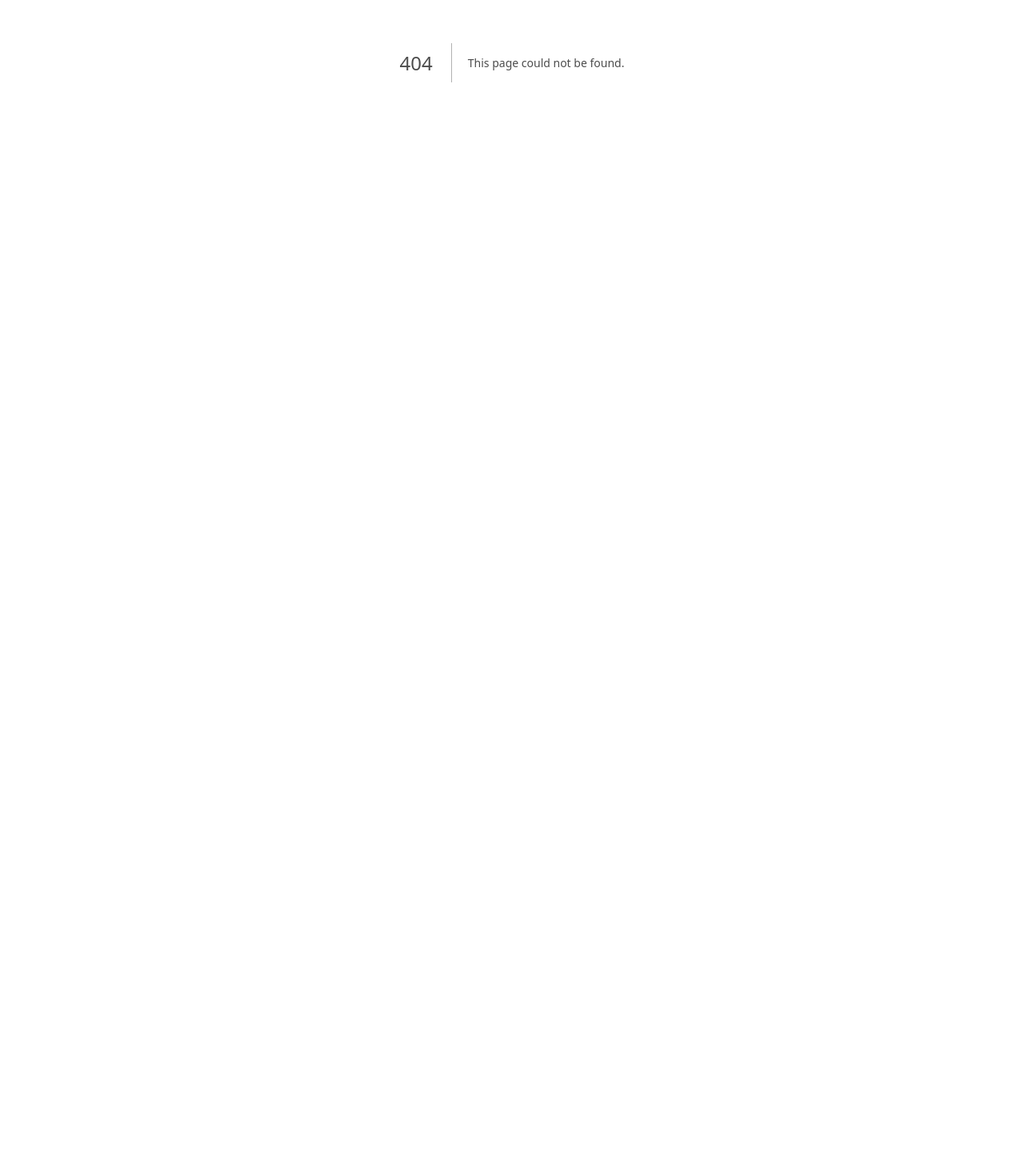
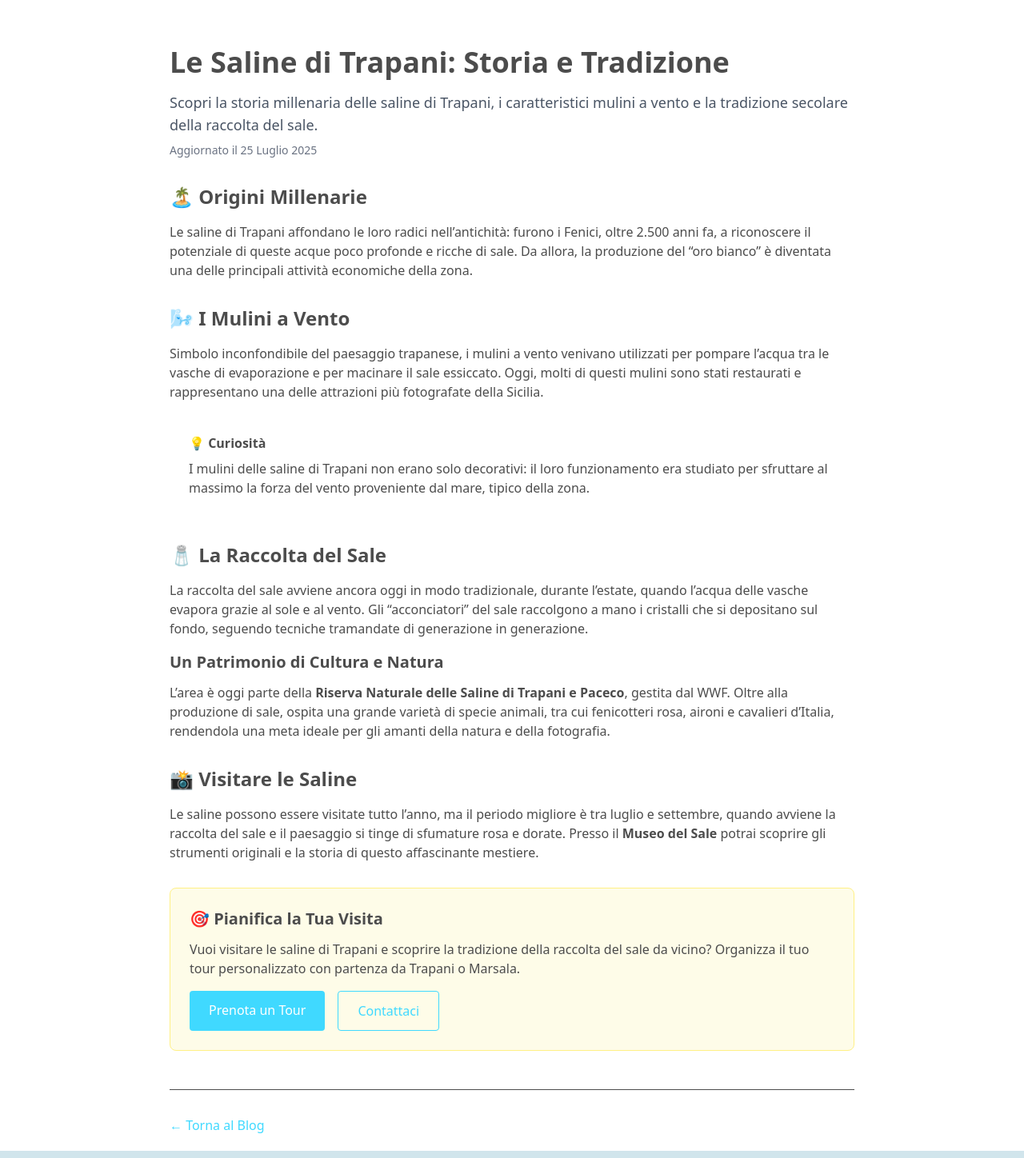
Before and after one commit to Elegion1/favignana-booking-next, a Next.js app: page /blog/saline-trapani-storia in a window 1280 px wide. Before the commit this address had no page. Shown: the part 322-1770 px from the top of the page at 80% size. Before the commit the page ends 800 px from the top, so only its background shows below. Built offline with nearby package versions, Linux system fonts and the light colour scheme.

Commit message:
agginta sezione blog

```diff
--- /dev/null
+++ b/src/app/blog/saline-trapani-storia/page.jsx
@@ -0,0 +1,98 @@
+import ClientLayout from "../../../components/ClientLayout";
+import Link from "next/link";
+
+export const metadata = {
+    title: "Le Saline di Trapani: Storia, Tradizione e Mulini a Vento",
+    description: "🌅 Scopri la storia millenaria delle saline di Trapani, tra mulini a vento, paesaggi mozzafiato e la tradizione della raccolta del sale. Una delle meraviglie naturali della Sicilia occidentale.",
+    keywords: "saline di trapani, storia saline, mulini a vento trapani, raccolta sale sicilia, riserva naturale saline trapani e paceco"
+};
+
+export default function SalineDiTrapaniStoria() {
+    return (
+        <ClientLayout>
+            <article className="container mx-auto mt-10 p-5 max-w-4xl">
+                <header className="mb-8">
+                    <h1 className="text-4xl font-bold mb-4">Le Saline di Trapani: Storia e Tradizione</h1>
+                    <p className="text-lg text-gray-600">
+                        Scopri la storia millenaria delle saline di Trapani, i caratteristici mulini a vento e la tradizione secolare della raccolta del sale.
+                    </p>
+                    <div className="text-sm text-gray-500 mt-2">Aggiornato il 25 Luglio 2025</div>
+                </header>
+
+                <div className="prose max-w-none">
+                    <h2 className="text-2xl font-semibold mt-8 mb-4">🏝️ Origini Millenarie</h2>
+                    <p className="mb-4">
+                        Le saline di Trapani affondano le loro radici nell’antichità: furono i Fenici, oltre 2.500 anni fa,
+                        a riconoscere il potenziale di queste acque poco profonde e ricche di sale. Da allora, la produzione del “oro bianco” è
+                        diventata una delle principali attività economiche della zona.
+                    </p>
+
+                    <h2 className="text-2xl font-semibold mt-8 mb-4">🌬️ I Mulini a Vento</h2>
+                    <p className="mb-4">
+                        Simbolo inconfondibile del paesaggio trapanese, i mulini a vento venivano utilizzati per pompare l’acqua tra le vasche
+                        di evaporazione e per macinare il sale essiccato. Oggi, molti di questi mulini sono stati restaurati e rappresentano
+                        una delle attrazioni più fotografate della Sicilia.
+                    </p>
+
+                    <div className="bg-c/10 p-6 rounded-lg mb-6">
+                        <h4 className="font-semibold mb-2">💡 Curiosità</h4>
+                        <p>
+                            I mulini delle saline di Trapani non erano solo decorativi: il loro funzionamento era studiato per
+                            sfruttare al massimo la forza del vento proveniente dal mare, tipico della zona.
+                        </p>
+                    </div>
+
+                    <h2 className="text-2xl font-semibold mt-8 mb-4">🧂 La Raccolta del Sale</h2>
+                    <p className="mb-4">
+                        La raccolta del sale avviene ancora oggi in modo tradizionale, durante l’estate, quando l’acqua delle vasche
+                        evapora grazie al sole e al vento. Gli “acconciatori” del sale raccolgono a mano i cristalli che si depositano
+                        sul fondo, seguendo tecniche tramandate di generazione in generazione.
+                    </p>
+
+                    <h3 className="text-xl font-semibold mb-3">Un Patrimonio di Cultura e Natura</h3>
+                    <p className="mb-4">
+                        L’area è oggi parte della <strong>Riserva Naturale delle Saline di Trapani e Paceco</strong>, gestita dal WWF.
+                        Oltre alla produzione di sale, ospita una grande varietà di specie animali, tra cui fenicotteri rosa, aironi
+                        e cavalieri d’Italia, rendendola una meta ideale per gli amanti della natura e della fotografia.
+                    </p>
+
+                    <h2 className="text-2xl font-semibold mt-8 mb-4">📸 Visitare le Saline</h2>
+                    <p className="mb-4">
+                        Le saline possono essere visitate tutto l’anno, ma il periodo migliore è tra luglio e settembre,
+                        quando avviene la raccolta del sale e il paesaggio si tinge di sfumature rosa e dorate.
+                        Presso il <strong>Museo del Sale</strong> potrai scoprire gli strumenti originali e la storia
+                        di questo affascinante mestiere.
+                    </p>
+
+                    <div className="bg-yellow-50 border border-yellow-200 p-6 rounded-lg mt-8">
+                        <h3 className="text-xl font-semibold mb-3">🎯 Pianifica la Tua Visita</h3>
+                        <p className="mb-4">
+                            Vuoi visitare le saline di Trapani e scoprire la tradizione della raccolta del sale da vicino?
+                            Organizza il tuo tour personalizzato con partenza da Trapani o Marsala.
+                        </p>
+                        <div className="flex gap-4">
+                            <Link
+                                href="/escursioni"
+                                className="bg-c text-white px-6 py-3 rounded hover:bg-c/80"
+                            >
+                                Prenota un Tour
+                            </Link>
+                            <Link
+                                href="/contact"
+                                className="border border-c text-c px-6 py-3 rounded hover:bg-c/10"
+                            >
+                                Contattaci
+                            </Link>
+                        </div>
+                    </div>
+                </div>
+
+                <footer className="mt-12 pt-8 border-t">
+                    <Link href="/blog" className="text-c hover:underline">
+                        ← Torna al Blog
+                    </Link>
+                </footer>
+            </article>
+        </ClientLayout>
+    );
+}
--- a/src/components/ClientLayout.jsx
+++ b/src/components/ClientLayout.jsx
@@ -15,16 +15,20 @@ export default function ClientLayout({ children }) {
     '/contact': getLabel("contactMasterTitle"),
     '/terms-and-conditions': getLabel("termsConditions"),
     '/excursion': getLabel("excursionMasterTitle"),
+    '/blog': getLabel("blogMasterTitle"),
   };
 
   const title = mastTitles[pathname] || 'Page Not Found';
 
   return (
     <>
-      {/* Meta tags should be handled in app/head.js or page.js in Next.js app dir */}
-      <Navbar />
-      <Masthead title={title} />
-      {children}
+      <header>
+        <Navbar />
+        <Masthead title={title} />
+      </header>
+      <main>
+        {children}
+      </main>
       <Footer />
     </>
   );
--- a/src/components/Navbar.jsx
+++ b/src/components/Navbar.jsx
@@ -27,6 +27,10 @@ export default function Navbar() {
             link: "/contact",
             name: getLabel("contactUs"),
         },
+        {
+            link: "/blog",
+            name: getLabel('blog'),
+        }
     ];
 
     return (
```
Also changed, not shown: utils/labels.js (+1 -0 lines).
